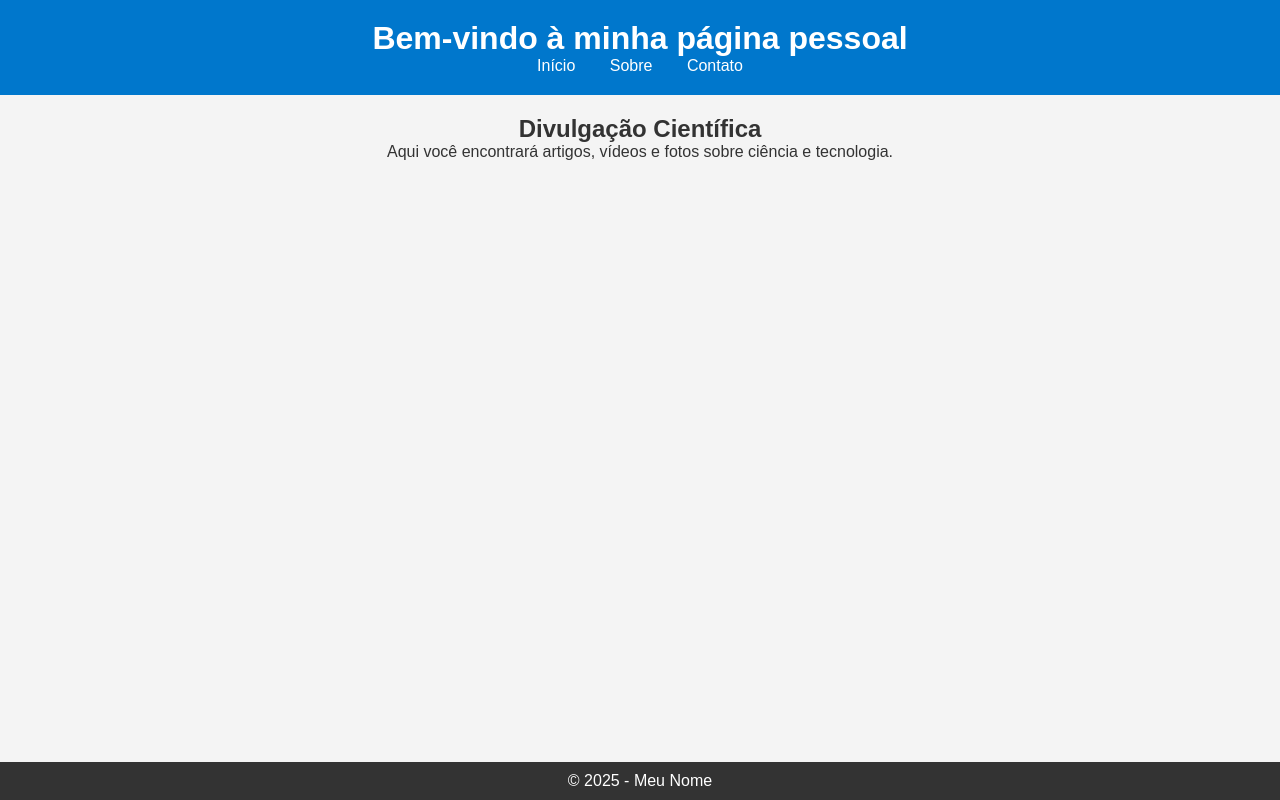
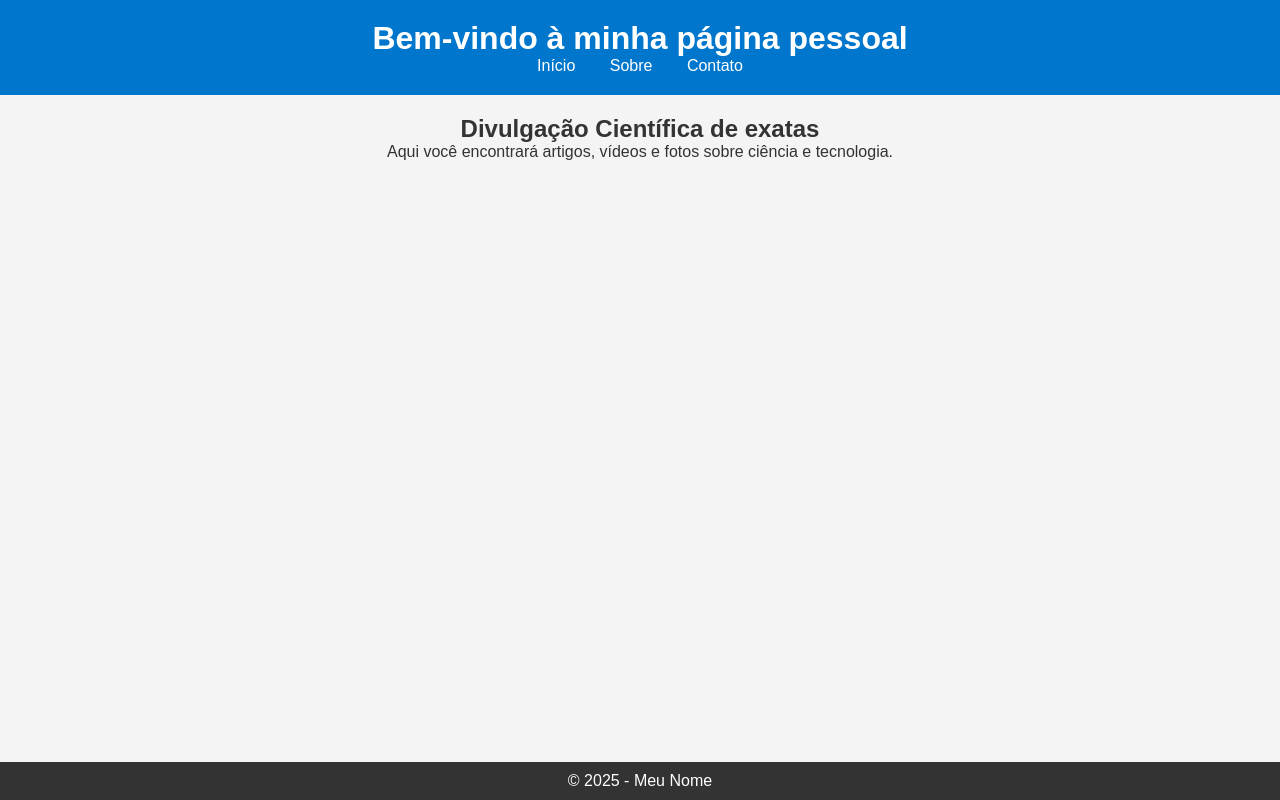
Before and after one commit to marlosrolim/meu-site, a plain HTML site: page index.html in a window 1280 px wide. Drawn offline with Linux system fonts and the light colour scheme.

Commit message:
Acrescentando no nome divulgação científica a palavra: exatas

```diff
--- a/index.html
+++ b/index.html
@@ -21,7 +21,7 @@
 
     <main>
         <section>
-            <h2>Divulgação Científica</h2>
+            <h2>Divulgação Científica de exatas</h2>
             <p>Aqui você encontrará artigos, vídeos e fotos sobre ciência e tecnologia.</p>
         </section>
     </main>
```
